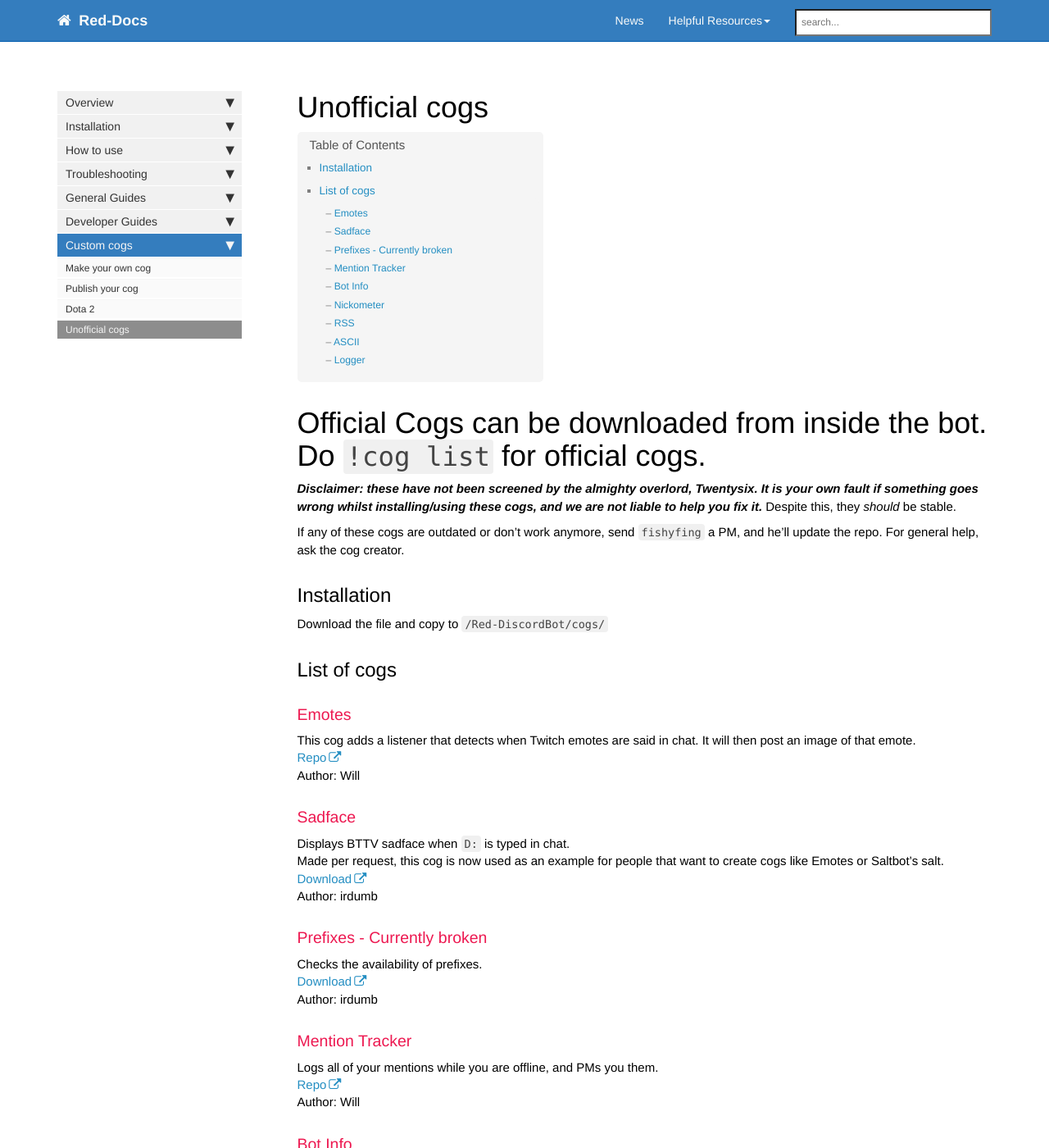
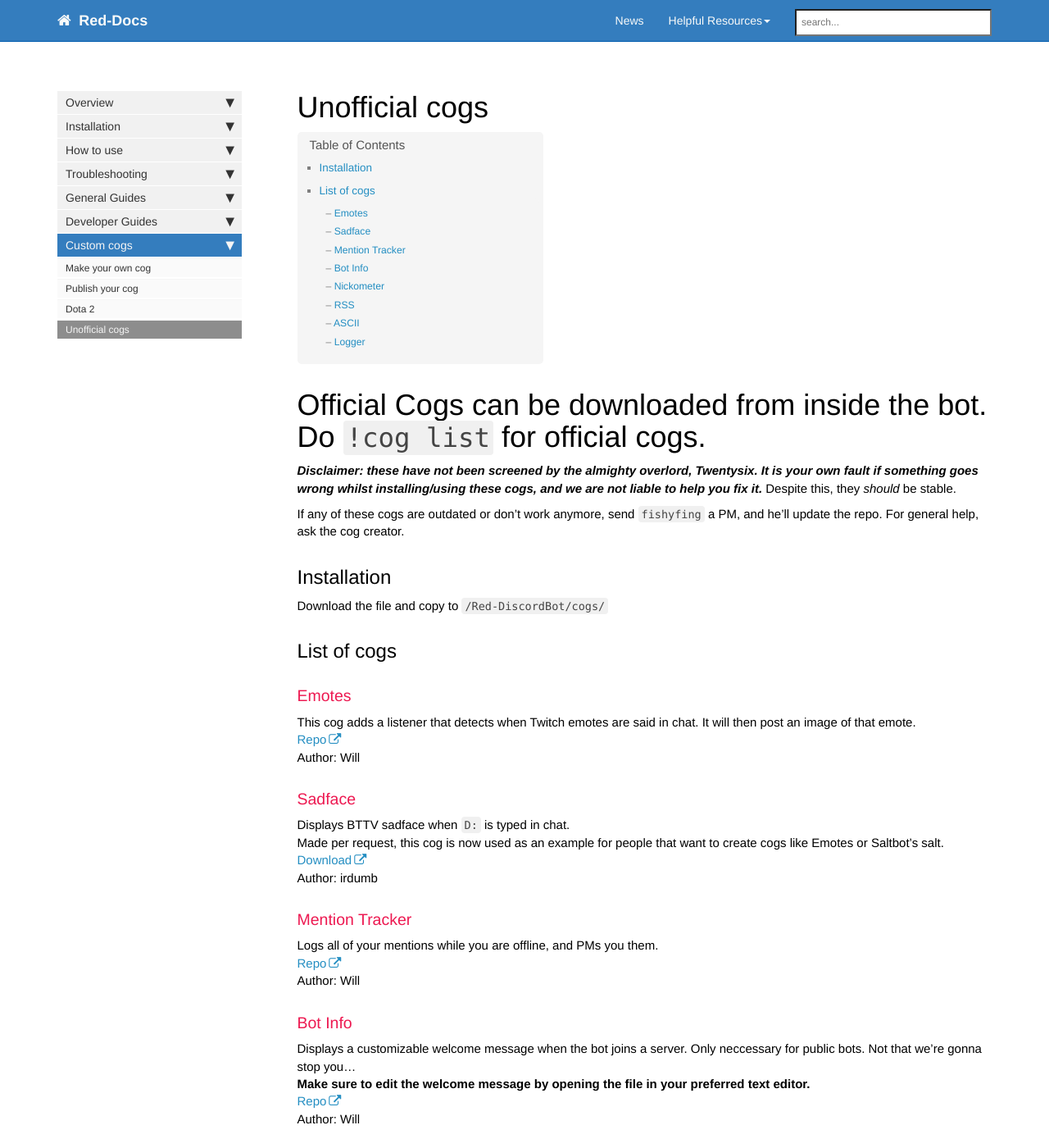
Before and after one commit to Twentysix26/Red-Docs, a Jekyll site: the page built from red/red_guide_cogs_repo.md, in a window 1280 px wide and 1400 px high. Shown: the whole window at 82% size. Built offline with Jekyll 4.4.1, drawn with Linux system fonts in a browser that asks for light colours; nearby versions of some CDN libraries; comment, search, counter and statistics services are not loaded.

Commit message:
Edited links

```diff
--- a/red/red_guide_cogs_repo.md
+++ b/red/red_guide_cogs_repo.md
@@ -19,7 +19,7 @@ Download the file and copy to `/Red-DiscordBot/cogs/`
 ### Emotes
 
 This cog adds a listener that detects when Twitch emotes are said in chat. It will then post an image of that emote.
-[Repo](https://github.com/tekulvw/Red-DiscordBot)
+[Repo](https://github.com/tekulvw/Red-DiscordBot/blob/develop/cogs/emotes.py)
 Author: Will
 
 ### Sadface
@@ -29,46 +29,40 @@ Made per request, this cog is now used as an example for people that want to cre
 [Download](https://cdn.discordapp.com/attachments/133251234164375552/171209522692489218/sadface.py)
 Author: irdumb
 
-### Prefixes - Currently broken
-
-Checks the availability of prefixes.
-[Download](https://cdn.discordapp.com/attachments/133251234164375552/171209593773490177/prefixes.py)
-Author: irdumb
-
 ### Mention Tracker
 
 Logs all of your mentions while you are offline, and PMs you them.
-[Repo](https://github.com/tekulvw/Red-DiscordBot)
+[Repo](https://github.com/tekulvw/Red-DiscordBot/blob/develop/cogs/mentiontracker.py)
 Author: Will
 
 ### Bot Info
 
 Displays a customizable welcome message when the bot joins a server. Only neccessary for public bots. Not that we're gonna stop you...
 **Make sure to edit the welcome message by opening the file in your preferred text editor.**
-[Repo](https://github.com/tekulvw/Red-DiscordBot)
+[Repo](https://github.com/tekulvw/Red-DiscordBot/blob/develop/cogs/botinfo.py)
 Author: Will
 
 ### Nickometer
 
 Rates a user's nickname based on lameness.
-[Repo](https://github.com/tekulvw/Red-DiscordBot)
+[Repo](https://github.com/tekulvw/Red-DiscordBot/blob/develop/cogs/nickometer.py)
 Author: Will
 
 ### RSS
 
 Gets RSS feeds and posts them to chat.
-[Repo](https://github.com/tekulvw/Red-DiscordBot)
+[Repo](https://github.com/tekulvw/Red-DiscordBot/blob/develop/cogs/rss.py)
 Author: Will
 
 ### ASCII
 
 Takes the user's text and turns it into simple ASCII art.
 **Requires you to install `sudo pip3 install pyfiglet`**
-[Repo](https://github.com/tekulvw/Red-DiscordBot)
+[Repo](https://github.com/tekulvw/Red-DiscordBot/blob/develop/cogs/ascii.py)
 Author: Will
 
 ### Logger
 
 Logs original messages in channels, so you can see who edited them. Log is stored in `/data/logger`, and is channel specific.
-[Repo](https://github.com/tekulvw/Red-DiscordBot)
+[Repo](https://github.com/tekulvw/Red-DiscordBot/blob/develop/cogs/logger.py)
 Author: Will
```
